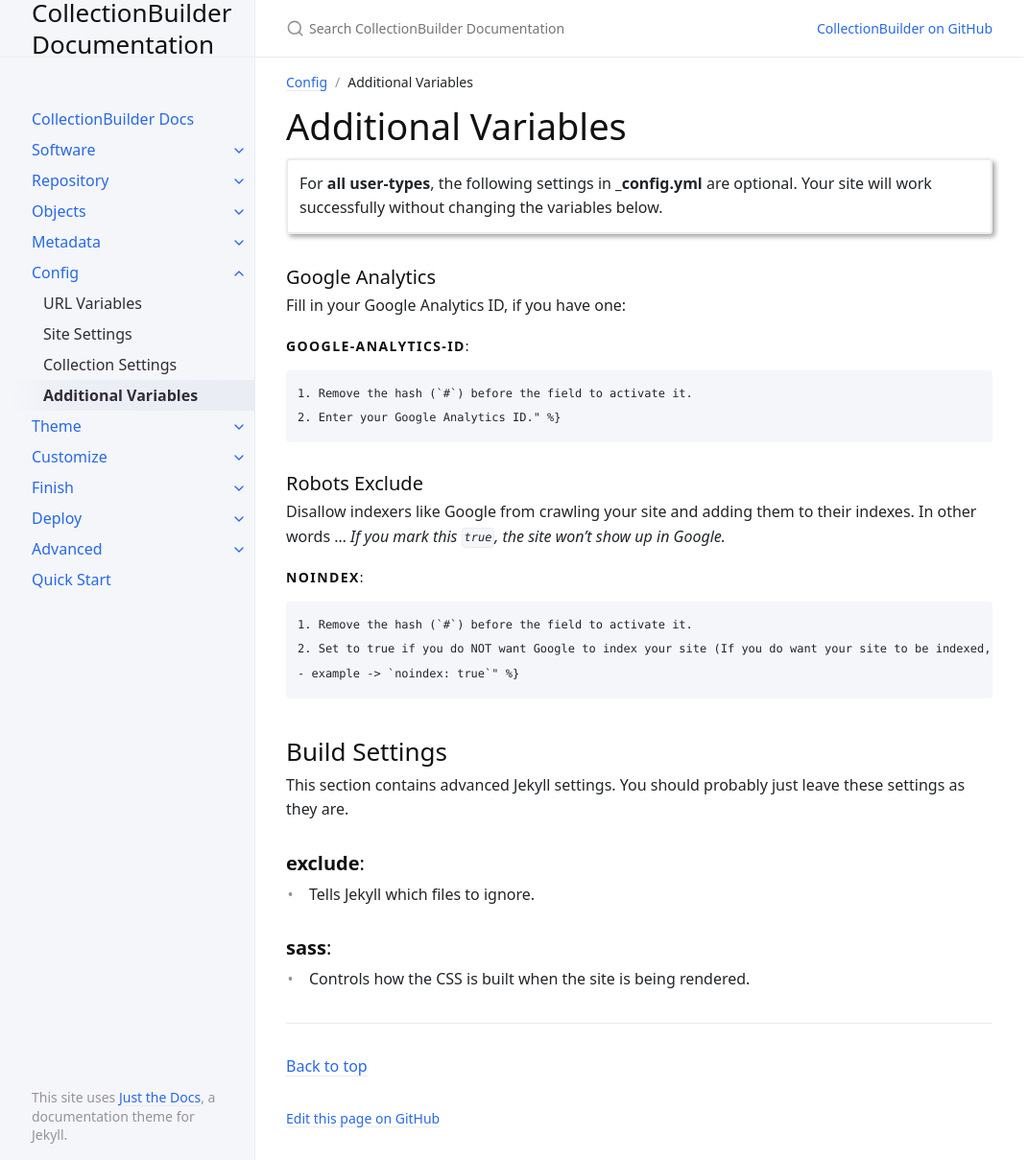
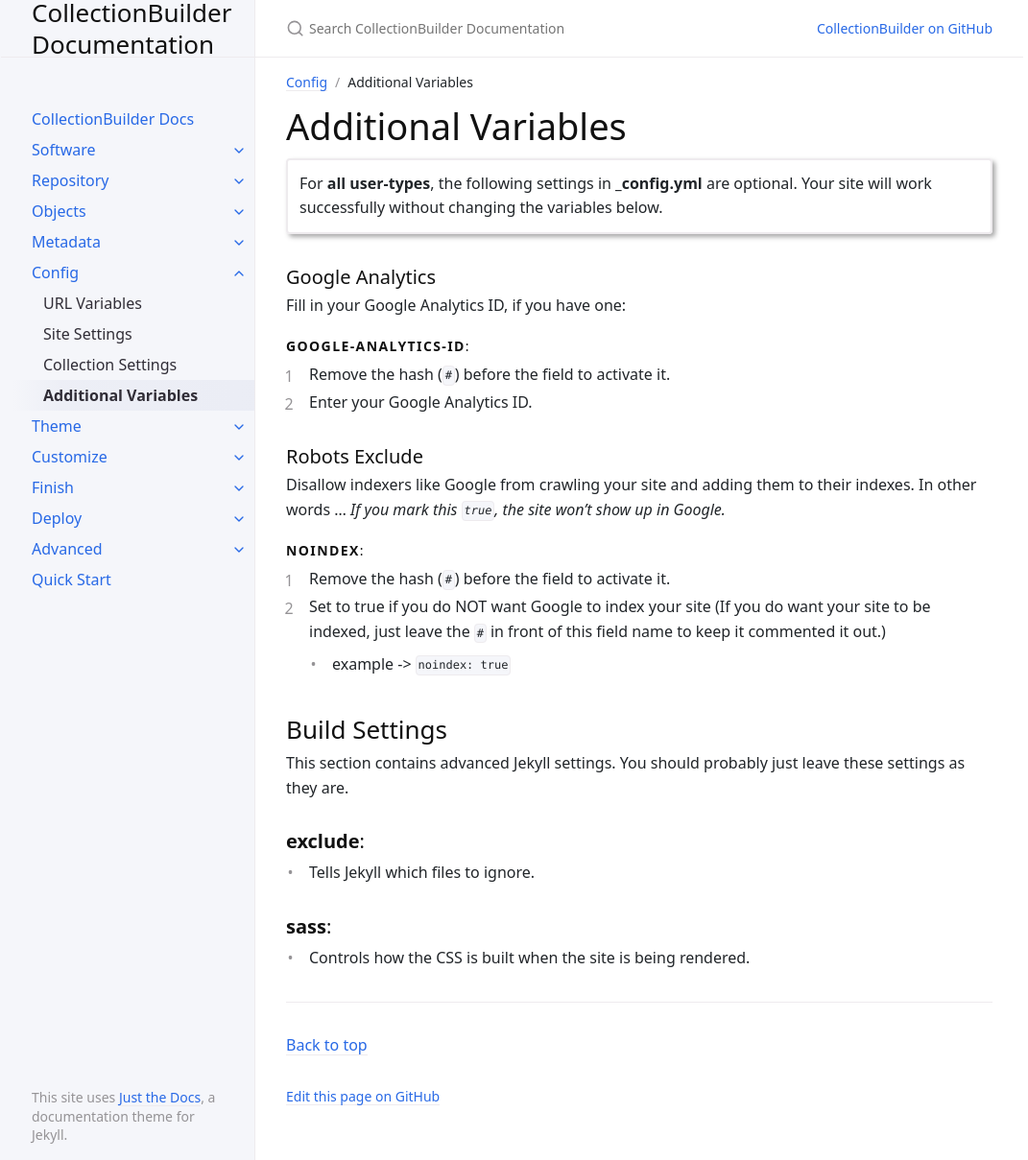
Before and after one commit to CollectionBuilder/cb-docs, a Jekyll site: the page built from docs/04_config/additional.md, in a window 1280 px wide and 1209 px high. Shown: the whole window at 96% size, without its empty margins (106-1177 px from the left). Built offline with Jekyll 4.4.1, drawn with Linux system fonts in a browser that asks for light colours.

Commit message:
broken spacing

```diff
--- a/docs/04_config/additional.md
+++ b/docs/04_config/additional.md
@@ -15,8 +15,8 @@ Fill in your Google Analytics ID, if you have one:
 
 #### **google-analytics-id**:
 
-    1. Remove the hash (`#`) before the field to activate it.
-    2. Enter your Google Analytics ID." %}
+1. Remove the hash (`#`) before the field to activate it.
+2. Enter your Google Analytics ID.
 
 ### Robots Exclude
 
@@ -24,9 +24,9 @@ Disallow indexers like Google from crawling your site and adding them to their i
 
 #### **noindex**:
 
-    1. Remove the hash (`#`) before the field to activate it.
-    2. Set to true if you do NOT want Google to index your site (If you do want your site to be indexed, just leave the `#` in front of this field name to keep it commented it out.)
-    - example -> `noindex: true`" %}
+1. Remove the hash (`#`) before the field to activate it.
+2. Set to true if you do NOT want Google to index your site (If you do want your site to be indexed, just leave the `#` in front of this field name to keep it commented it out.)
+- example -> `noindex: true`
 
 ## Build Settings
 
```
